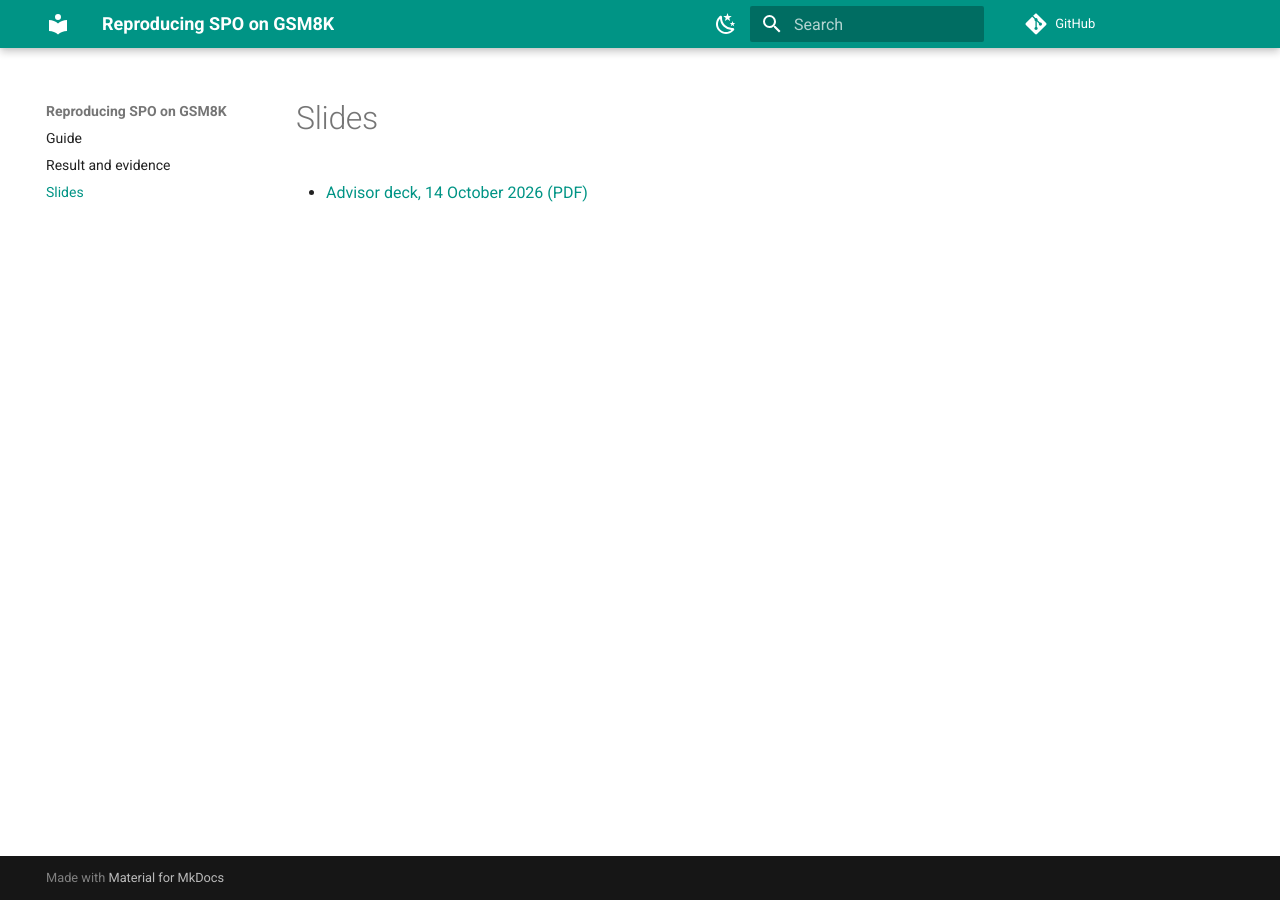
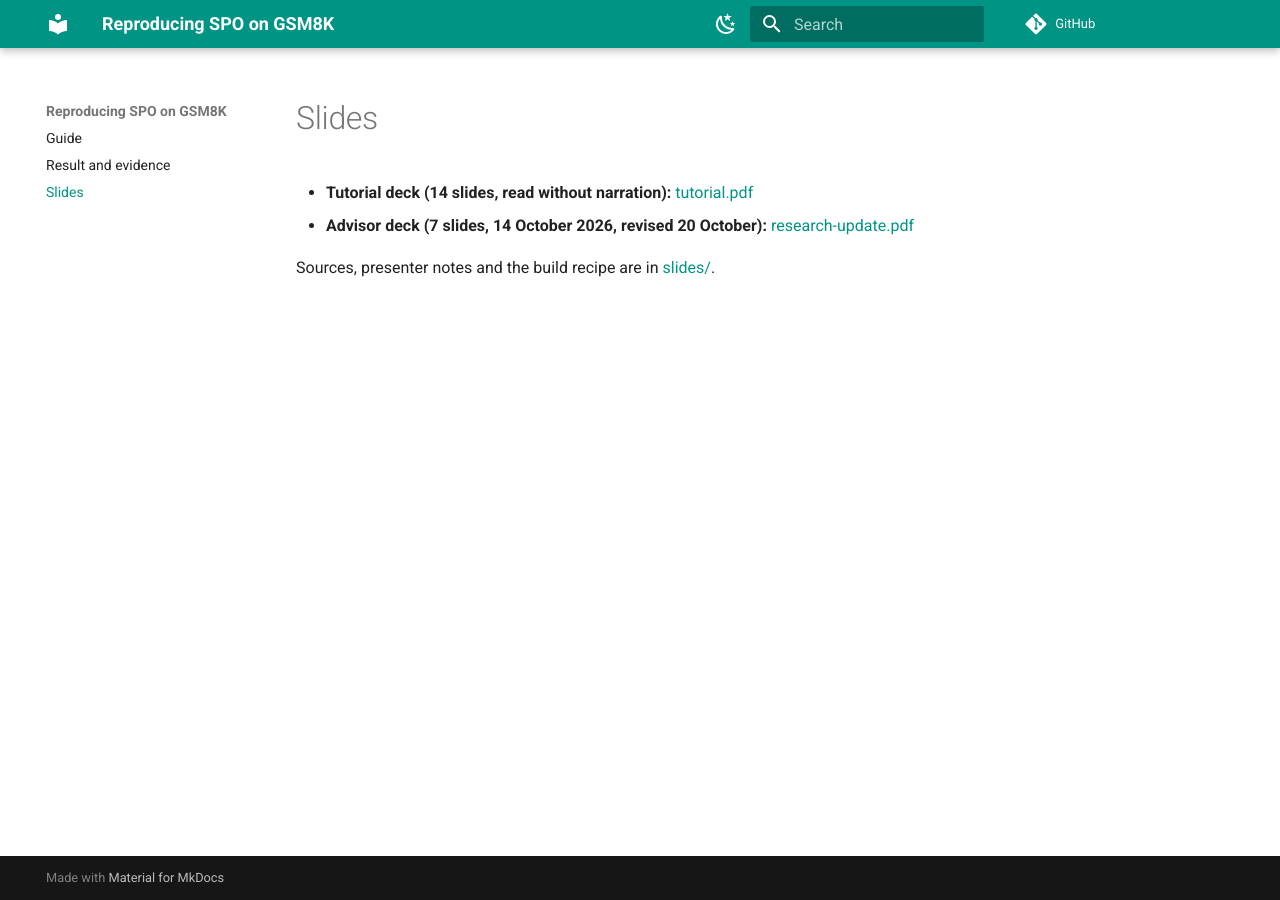
Before and after one commit to queelius/spo-gsm8k-reproduction, an MkDocs documentation site: the page built from site-docs/slides.md, in a window 1280 px wide. Built offline with MkDocs 1.6.1 and Material for MkDocs 9.7.7, drawn with Linux system fonts in a browser that asks for light colours; comment, search, counter and statistics services are not loaded.

Commit message:
Add a 14-slide tutorial deck and revise the advisor deck; standalone notes build
Co-Authored-By: Claude Fable 5.1 <noreply@anthropic.com>

```diff
--- a/site-docs/slides.md
+++ b/site-docs/slides.md
@@ -1,3 +1,6 @@
 # Slides
 
-- [Advisor deck, 14 October 2026 (PDF)](https://github.com/queelius/spo-gsm8k-reproduction/blob/main/slides/research-update.pdf)
+- **Tutorial deck (14 slides, read without narration):** [tutorial.pdf](https://github.com/queelius/spo-gsm8k-reproduction/blob/main/slides/tutorial.pdf)
+- **Advisor deck (7 slides, 14 October 2026, revised 20 October):** [research-update.pdf](https://github.com/queelius/spo-gsm8k-reproduction/blob/main/slides/research-update.pdf)
+
+Sources, presenter notes and the build recipe are in [slides/](https://github.com/queelius/spo-gsm8k-reproduction/tree/main/slides).
```
Also changed, not shown: README.md (+3 -2 lines), slides/README.md (+10 -1 lines), 9 other files.
